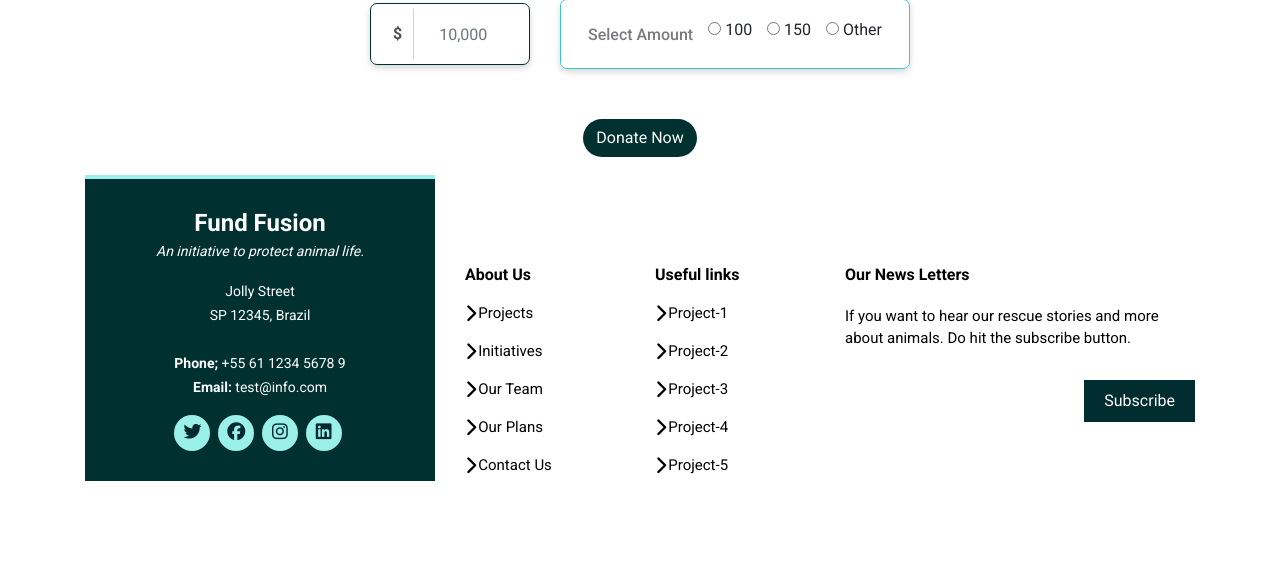
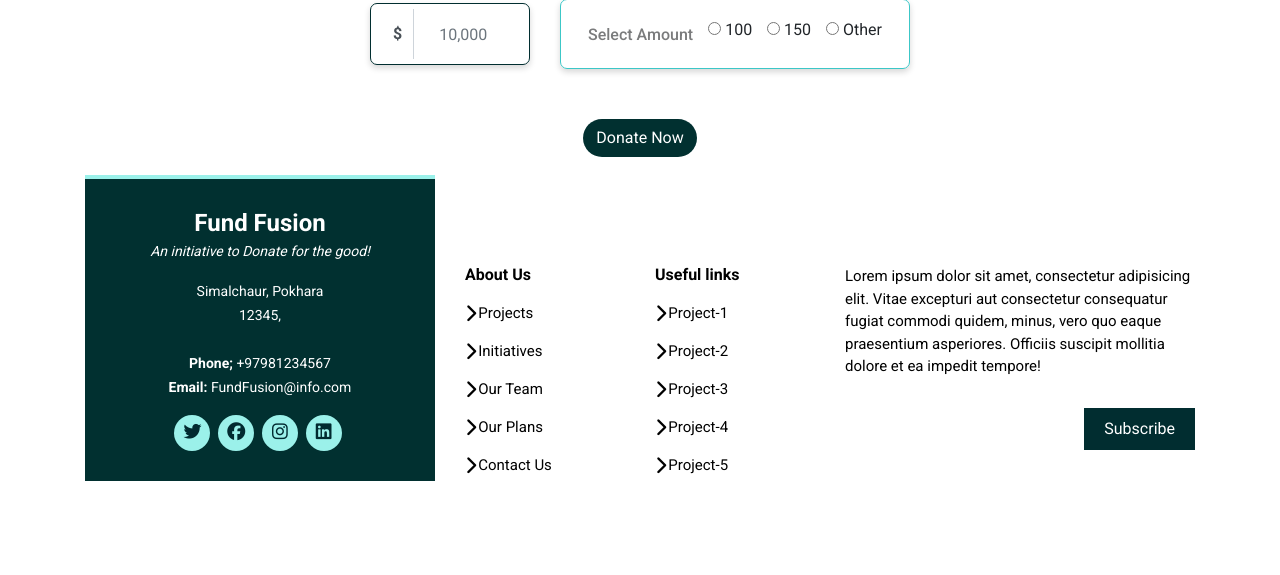
Before and after one commit to aakrity17/FundFusion, a PHP site: page /FundFusion/ in a window 1280 px wide. Shown: the part 3898-4473 px from the top of the page. Run offline with PHP 8.4, Linux system fonts and the light colour scheme; some libraries are stand-ins or nearby versions.

Commit message:
small changes

```diff
--- a/admin/routeconfig.php
+++ b/admin/routeconfig.php
@@ -1,3 +1,3 @@
 <?php
-    $site_url = "http://localhost/php1/FundFusion/"
+    $site_url = "http://localhost/FundFusion/"
 ?>
--- a/css/style.css
+++ b/css/style.css
@@ -340,7 +340,7 @@ body{
     bottom:-48px;
     left:20px;
     right:20px;
-    background: linear-gradient(360deg,#9beef1 0%,rgba(152, 240, 233, 0.9)35%,
+    background: linear-gradient(360deg,#f09bf1 0%,rgba(164, 152, 240, 0.9)35%,
     rgba(0, 32, 59, 0.8)100%);
     padding: 15px 0;
     border-radius: 4px;
--- a/index.php
+++ b/index.php
@@ -42,7 +42,7 @@
                     <li class="nav-item"><a class="nav-link" href="#">Contributors</a></li>
 
                     <li class="nav-item"><a class="nav-link" href="./Event.php">Events</a></li>
-                    <!-- <li class="nav-item"><a class="nav-link" href="#">Team</a></li> -->
+                    <!-- <li class="nav-item"><a class="nav-link" href="./team.php">Contributors</a></li> -->
                     <li class="nav-item"><a class="nav-link" href="./sign-in/index.php">Sign in</a></li>
 
                 </ul>
@@ -632,17 +632,17 @@
                         <div class="footer-des">
                             <h3>Fund Fusion</h3>
                             <p class="pb-3">
-                                <em>An initiative to protect animal life.</em>
+                                <em>An initiative to Donate for the good!</em>
                             </p>
-                            <p>Jolly Street <br>
-                                SP 12345, Brazil <br><br><strong>
+                            <p>Simalchaur, Pokhara <br>
+                                12345,  <br><br><strong>
                                     Phone;
                                 </strong>
-                                +55 61 1234 5678 9<br>
+                                +97981234567<br>
                                 <strong>
                                     Email:
                                 </strong>
-                                test@info.com<br>
+                                FundFusion@info.com<br>
 
                             </p>
                             <div class="social-links mt-3">
@@ -732,8 +732,8 @@
                         </ul>
                     </div>
                     <div class="col-lg-4 col-md-6 footer-newsletter">
-                        <h4>Our News Letters</h4>
-                        <p>If you want to hear our rescue stories and more about animals. Do hit the subscribe button.
+                        <!-- <h4>Our News Letters</h4> -->
+                        <p>Lorem ipsum dolor sit amet, consectetur adipisicing elit. Vitae excepturi aut consectetur consequatur fugiat commodi quidem, minus, vero quo eaque praesentium asperiores. Officiis suscipit mollitia dolore et ea impedit tempore!
                         </p>
                         <form>
                             <input type="email" name="email">
--- a/sign-in/style.css
+++ b/sign-in/style.css
@@ -3,7 +3,7 @@
     padding: 0;
     box-sizing: border-box;
     font-family: 'Montserrat', sans-serif;
-    color: #303433;
+    color: #29083c;
 }
 
 body {
```
